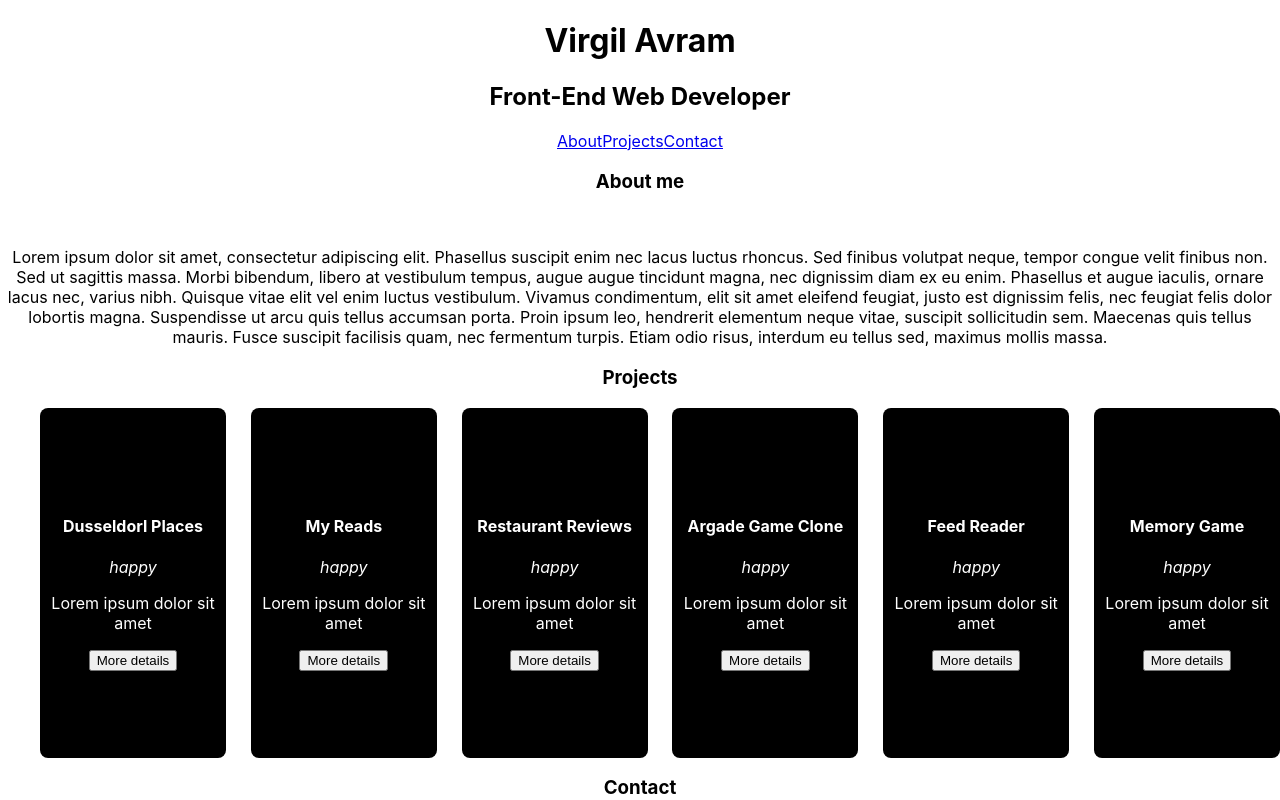
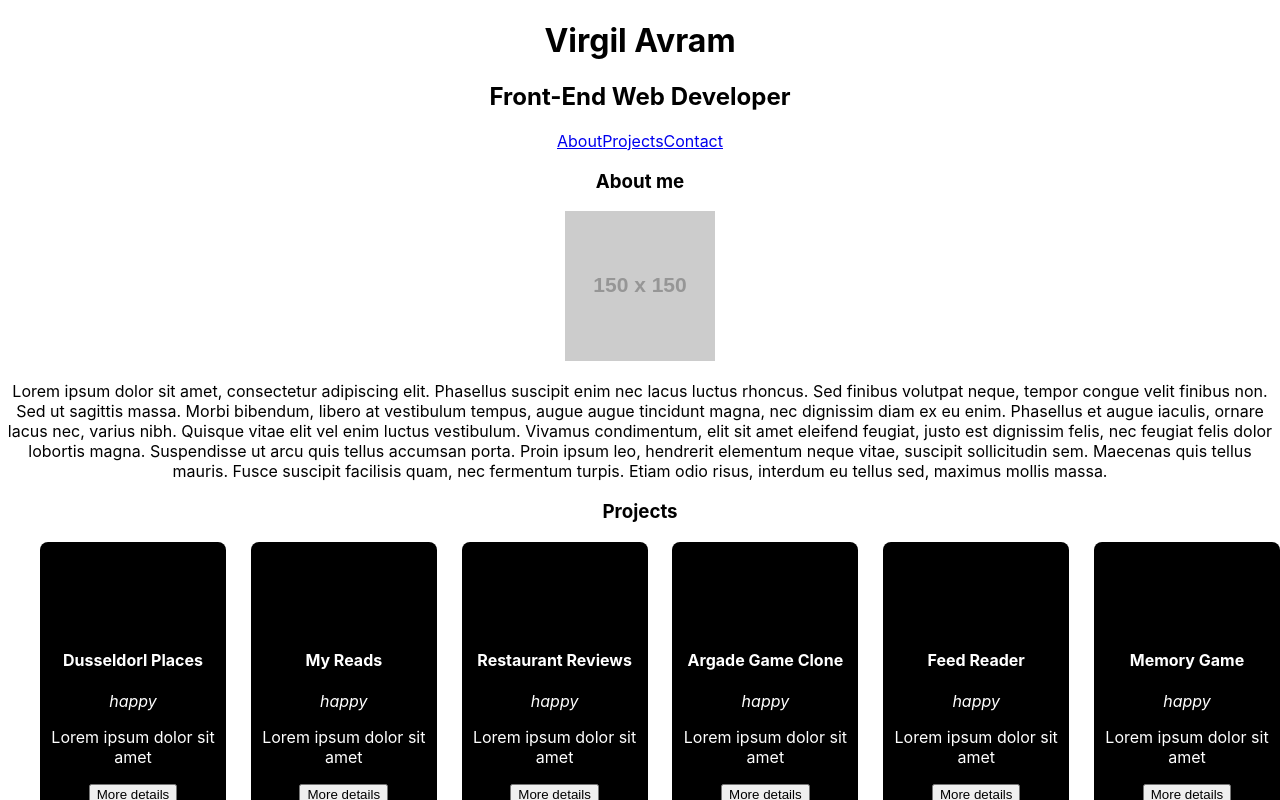
Before and after one commit to virgilseo/portfolio, a React (Create React App) app: page / in a window 1280 px wide. Shown: the top 800 px of the page. Built offline with nearby package versions, Linux system fonts and the light colour scheme.

Commit message:
Add placeholder image

```diff
--- a/src/About.js
+++ b/src/About.js
@@ -8,7 +8,7 @@
 
        <section id='about'>
        <h3>About me</h3>
-       <img src='' alt=''/>
+       <img src='https://via.placeholder.com/150' alt='Profile'/>
        <p> Lorem ipsum dolor sit amet, consectetur adipiscing elit. Phasellus suscipit enim nec lacus luctus rhoncus.
            Sed finibus volutpat neque, tempor congue velit finibus non. Sed ut sagittis massa.
            Morbi bibendum, libero at vestibulum tempus, augue augue tincidunt magna, nec dignissim diam ex eu enim.
```
